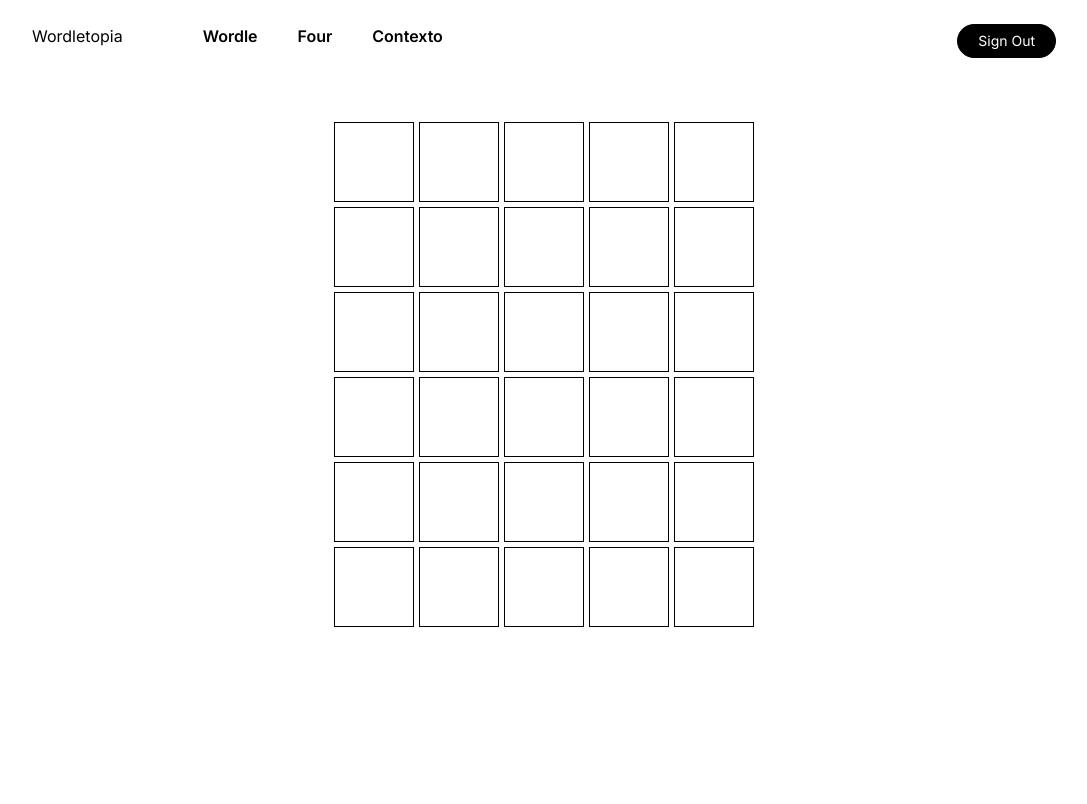
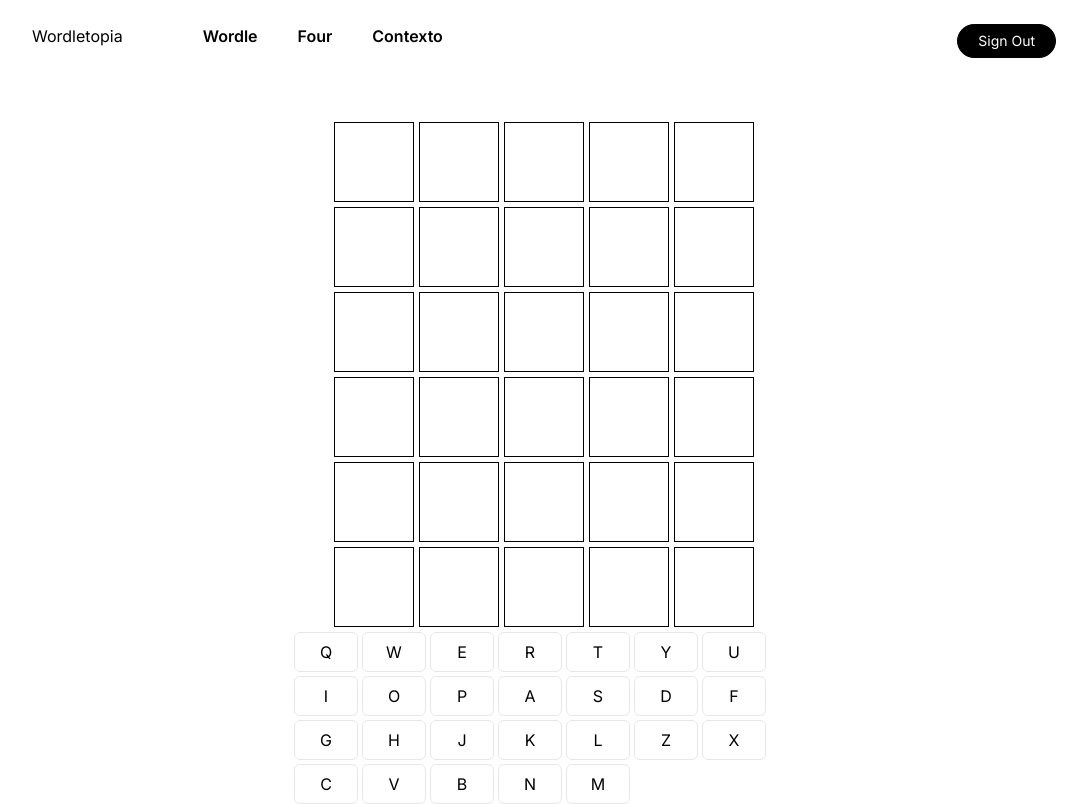
Before and after one commit to jezozobrado/nextWordle, a Next.js app: page /wordle in a window 1280 px wide. Shown: the whole page, without its empty margins (96-1183 px from the left). Built offline with nearby package versions, Linux system fonts and the light colour scheme; no server answers.

Commit message:
Implement keyboard.

```diff
--- a/app/wordle/page.tsx
+++ b/app/wordle/page.tsx
@@ -5,6 +5,8 @@ import axios from "axios";
 import Line from "@components/Line";
 import LETTERS from "@constants/letters";
 import mask from "@utils/mask";
+import Keyboard from "@components/Keyboard";
+import KEYS from "@constants/keyboard";
 
 interface IWord {
   day: string;
@@ -24,10 +26,34 @@ const Wordle = () => {
   );
   const [isGameOver, setIsGameOver] = useState(false);
   const [guessCount, setGuessCount] = useState(0);
+  const [keys, setKeys] = useState<{ [letter: string]: string }>({});
 
   const currentColorRef = useRef<string[]>(Array(5).fill("lightgray"));
   const currentGuessRef = useRef("");
   const solutionRef = useRef("");
+
+  const keysRef = useRef(
+    Object.fromEntries(KEYS.map((key) => [key.toUpperCase(), ""]))
+  );
+
+  // useEffect(() => {
+  //   if (!Object.keys(keys).length) return;
+  //   setKeys(keysRef.current);
+  // }, [guessCount]);
+
+  useEffect(() => {
+    for (let i = 0; i < 5; i++) {
+      if (!guessCount) break;
+      if (keysRef.current[guesses[guessCount - 1].charAt(i)] === "lightgreen")
+        continue;
+      keysRef.current = {
+        ...keysRef.current,
+        [guesses[guessCount - 1].charAt(i)]: colors[guessCount - 1][i],
+      };
+    }
+
+    console.log(keysRef.current, colors, guesses);
+  }, [colors, guesses, guessCount]);
 
   useEffect(() => {
     setColors((oldColors) =>
@@ -97,11 +123,8 @@ const Wordle = () => {
         );
 
         setCurrentGuess("");
-
         currentGuessRef.current = "";
         solutionRef.current = solution;
-
-        // setCurrentColor(Array(5).fill(""));
         setGuessCount((oldGuessCount) => oldGuessCount + 1);
 
         // if (currentGuess) currentGuessRef.current = currentGuess; //used for yellow checking
@@ -116,7 +139,6 @@ const Wordle = () => {
       if (!LETTERS.includes(e.code)) return;
 
       //else append key to currentGuess
-
       setCurrentGuess((oldGuess) => oldGuess + e.key.toUpperCase());
     };
 
@@ -163,10 +185,13 @@ const Wordle = () => {
           />
         );
       })}
+
       {isGameOver && <span>Congratulations! You got the word.</span>}
       {guesses[5] !== null && !isGameOver && (
         <span>{`Oops, the word is ${solution}.`}</span>
       )}
+
+      <Keyboard colors={keysRef.current} />
     </section>
   );
 };
--- /dev/null
+++ b/components/Keyboard.tsx
@@ -0,0 +1,23 @@
+import KEYS from "@constants/keyboard";
+
+interface Props {
+  colors: { [letter: string]: string };
+}
+const Keyboard = ({ colors }: Props) => {
+  console.log("ulul", colors);
+  return (
+    <section className="flex w-[500px] flex-wrap gap-1">
+      {KEYS.map((letter, i) => (
+        <div
+          key={i}
+          className="border w-16 h-10 flex justify-center items-center rounded-md"
+          style={{ background: `${colors[letter]}` }}
+        >
+          {letter.toUpperCase()}
+        </div>
+      ))}
+    </section>
+  );
+};
+
+export default Keyboard;
--- /dev/null
+++ b/constants/keyboard.ts
@@ -0,0 +1,3 @@
+const KEYS = Array.from("qwertyuiopasdfghjklzxcvbnm".toUpperCase());
+
+export default KEYS;
```
